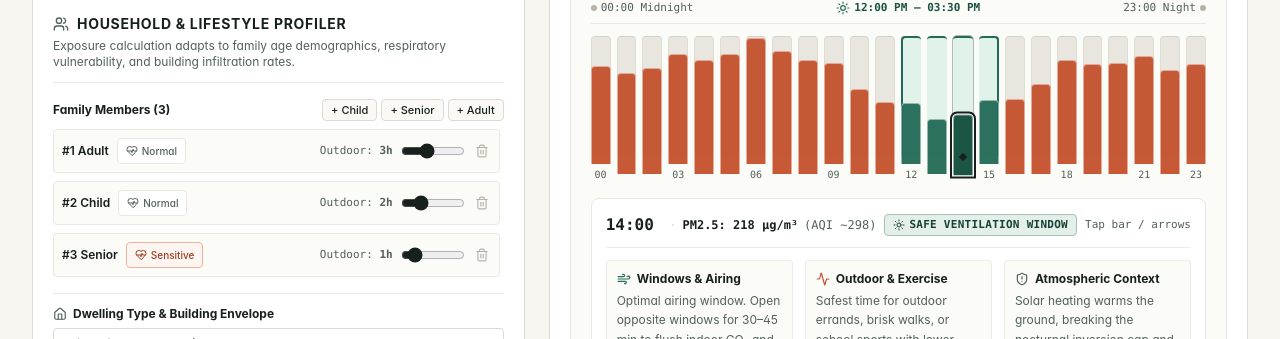
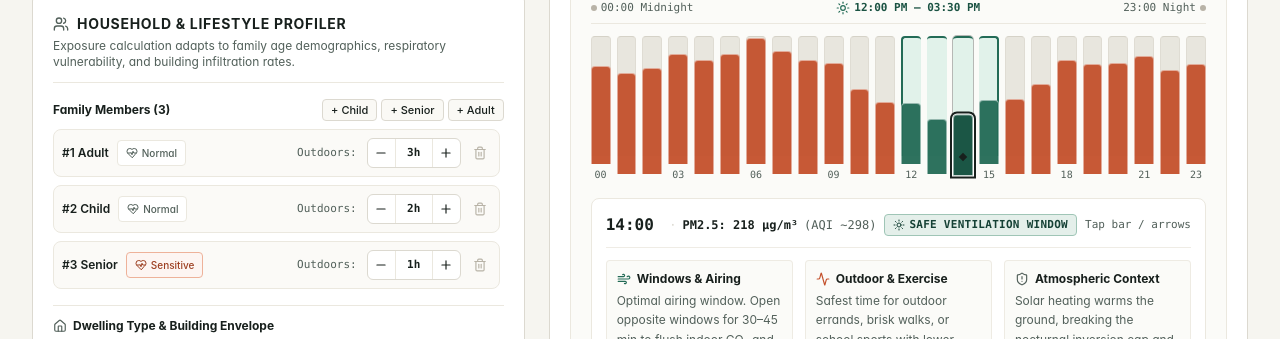
Before and after one commit to VIKAS-555/vayusaathi-smog-copilot, a Next.js app: page / in a window 1280 px wide. Shown: the part 780-1119 px from the top of the page. Built offline with nearby package versions, Linux system fonts and the light colour scheme; no server answers.

Commit message:
feat: replace family member outdoor hours slider with tactile +/- stepper buttons

```diff
--- a/src/components/HouseholdProfiler.tsx
+++ b/src/components/HouseholdProfiler.tsx
@@ -1,6 +1,6 @@
 import React from 'react';
 import { HouseholdProfile, HouseholdMember, HomeType, PurifierStatus, CommuteMode } from '../types';
-import { Users, Home, Wind, Car, Plus, Trash2, HeartPulse, ShieldCheck } from 'lucide-react';
+import { Users, Home, Wind, Car, Plus, Minus, Trash2, HeartPulse, ShieldCheck } from 'lucide-react';
 
 interface HouseholdProfilerProps {
   profile: HouseholdProfile;
@@ -50,6 +50,14 @@ export const HouseholdProfiler: React.FC<HouseholdProfilerProps> = ({
     });
   };
 
+  const incrementMemberOutdoorHours = (id: string, current: number) => {
+    updateMemberOutdoorHours(id, Math.min(12, current + 1));
+  };
+
+  const decrementMemberOutdoorHours = (id: string, current: number) => {
+    updateMemberOutdoorHours(id, Math.max(0, current - 1));
+  };
+
   return (
     <div className="rounded-lg border border-stone-300 bg-white p-5 shadow-xs">
       <div className="border-b border-stone-200 pb-3">
@@ -72,21 +80,21 @@ export const HouseholdProfiler: React.FC<HouseholdProfilerProps> = ({
             <button
               type="button"
               onClick={() => addMember('Child')}
-              className="rounded border border-stone-300 bg-stone-50 px-2 py-0.5 text-[11px] font-medium text-ink hover:bg-stone-100"
+              className="rounded border border-stone-300 dark:border-stone-600 bg-stone-50 dark:bg-stone-800 px-2 py-0.5 text-[11px] font-medium text-ink dark:text-stone-200 hover:bg-stone-100 dark:hover:bg-stone-700 transition-colors"
             >
               + Child
             </button>
             <button
               type="button"
               onClick={() => addMember('Senior')}
-              className="rounded border border-stone-300 bg-stone-50 px-2 py-0.5 text-[11px] font-medium text-ink hover:bg-stone-100"
+              className="rounded border border-stone-300 dark:border-stone-600 bg-stone-50 dark:bg-stone-800 px-2 py-0.5 text-[11px] font-medium text-ink dark:text-stone-200 hover:bg-stone-100 dark:hover:bg-stone-700 transition-colors"
             >
               + Senior
             </button>
             <button
               type="button"
               onClick={() => addMember('Adult')}
-              className="rounded border border-stone-300 bg-stone-50 px-2 py-0.5 text-[11px] font-medium text-ink hover:bg-stone-100"
+              className="rounded border border-stone-300 dark:border-stone-600 bg-stone-50 dark:bg-stone-800 px-2 py-0.5 text-[11px] font-medium text-ink dark:text-stone-200 hover:bg-stone-100 dark:hover:bg-stone-700 transition-colors"
             >
               + Adult
             </button>
@@ -97,7 +105,7 @@ export const HouseholdProfiler: React.FC<HouseholdProfilerProps> = ({
           {profile.members.map((member, idx) => (
             <div
               key={member.id}
-              className="flex flex-col sm:flex-row sm:items-center sm:justify-between gap-2 rounded border border-stone-200 dark:border-stone-700 bg-stone-50/70 dark:bg-stone-800/60 p-2.5 sm:p-2 text-xs"
+              className="flex flex-col sm:flex-row sm:items-center sm:justify-between gap-2.5 rounded-lg border border-stone-200 dark:border-stone-700 bg-stone-50/80 dark:bg-stone-800/60 p-2.5 sm:p-2 text-xs transition-colors hover:border-stone-300 dark:hover:border-stone-600"
             >
               {/* Row 1 on mobile: Member Role + Sensitivity Badge + Delete (on mobile) */}
               <div className="flex items-center justify-between sm:justify-start gap-2">
@@ -125,7 +133,7 @@ export const HouseholdProfiler: React.FC<HouseholdProfilerProps> = ({
                   <button
                     type="button"
                     onClick={() => removeMember(member.id)}
-                    className="sm:hidden text-stone-400 hover:text-terracotta-600 p-1 min-h-[30px] min-w-[30px] flex items-center justify-center"
+                    className="sm:hidden text-stone-400 hover:text-terracotta-600 p-1 min-h-[30px] min-w-[30px] flex items-center justify-center transition-colors"
                     title="Remove member"
                   >
                     <Trash2 className="h-3.5 w-3.5" />
@@ -133,26 +141,45 @@ export const HouseholdProfiler: React.FC<HouseholdProfilerProps> = ({
                 )}
               </div>
 
-              {/* Row 2 on mobile: Outdoors Slider with Clear Label */}
-              <div className="flex items-center justify-between sm:justify-end gap-2 pt-1 sm:pt-0 border-t sm:border-0 border-stone-200/60 dark:border-stone-700/60">
+              {/* Stepper Control for Daily Outdoor Time */}
+              <div className="flex items-center justify-between sm:justify-end gap-2.5 pt-1.5 sm:pt-0 border-t sm:border-0 border-stone-200/60 dark:border-stone-700/60">
                 <span className="text-[11px] text-ink-muted dark:text-stone-400 font-mono">
-                  Outdoor: <strong>{member.hoursOutdoorsPerDay}h</strong>
+                  Outdoors:
                 </span>
                 <div className="flex items-center gap-2">
-                  <input
-                    type="range"
-                    min="0"
-                    max="8"
-                    value={member.hoursOutdoorsPerDay}
-                    onChange={(e) => updateMemberOutdoorHours(member.id, Number(e.target.value))}
-                    className="w-24 sm:w-16 accent-ink"
-                    title="Hours outdoors per day"
-                  />
+                  <div className="inline-flex items-center rounded-md border border-stone-300 dark:border-stone-600 bg-white dark:bg-stone-900 shadow-2xs">
+                    <button
+                      type="button"
+                      onClick={() => decrementMemberOutdoorHours(member.id, member.hoursOutdoorsPerDay)}
+                      disabled={member.hoursOutdoorsPerDay <= 0}
+                      aria-label={`Decrease outdoor hours for ${member.role}`}
+                      className="flex items-center justify-center h-8 w-8 sm:h-7 sm:w-7 text-ink dark:text-stone-200 hover:bg-stone-100 dark:hover:bg-stone-800 active:bg-stone-200 dark:active:bg-stone-700 disabled:opacity-30 disabled:cursor-not-allowed transition-colors border-r border-stone-200 dark:border-stone-700 rounded-l-md"
+                      title="Decrease 1 hour"
+                    >
+                      <Minus className="h-3.5 w-3.5" />
+                    </button>
+                    <span
+                      className="w-10 sm:w-9 text-center font-mono font-bold text-xs sm:text-[11px] text-ink dark:text-stone-100 tabular-nums select-none"
+                      title={`${member.hoursOutdoorsPerDay} hours outdoors per day`}
+                    >
+                      {member.hoursOutdoorsPerDay}h
+                    </span>
+                    <button
+                      type="button"
+                      onClick={() => incrementMemberOutdoorHours(member.id, member.hoursOutdoorsPerDay)}
+                      disabled={member.hoursOutdoorsPerDay >= 12}
+                      aria-label={`Increase outdoor hours for ${member.role}`}
+                      className="flex items-center justify-center h-8 w-8 sm:h-7 sm:w-7 text-ink dark:text-stone-200 hover:bg-stone-100 dark:hover:bg-stone-800 active:bg-stone-200 dark:active:bg-stone-700 disabled:opacity-30 disabled:cursor-not-allowed transition-colors border-l border-stone-200 dark:border-stone-700 rounded-r-md"
+                      title="Increase 1 hour"
+                    >
+                      <Plus className="h-3.5 w-3.5" />
+                    </button>
+                  </div>
                   {profile.members.length > 1 && (
                     <button
                       type="button"
                       onClick={() => removeMember(member.id)}
-                      className="hidden sm:inline-flex text-stone-400 hover:text-terracotta-600 p-0.5"
+                      className="hidden sm:inline-flex text-stone-400 hover:text-terracotta-600 p-1 rounded hover:bg-stone-100 dark:hover:bg-stone-800 transition-colors"
                       title="Remove member"
                     >
                       <Trash2 className="h-3.5 w-3.5" />
```
Also changed, not shown: 1 other file (tests, documents, lock files or other folders).
